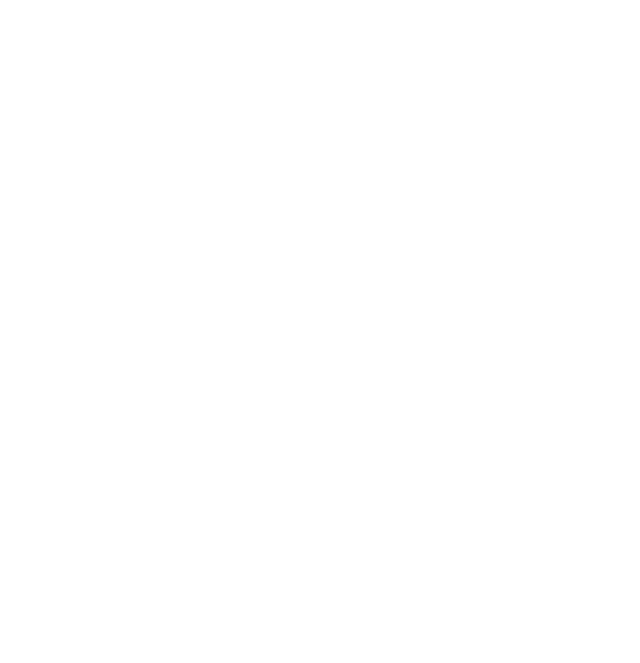
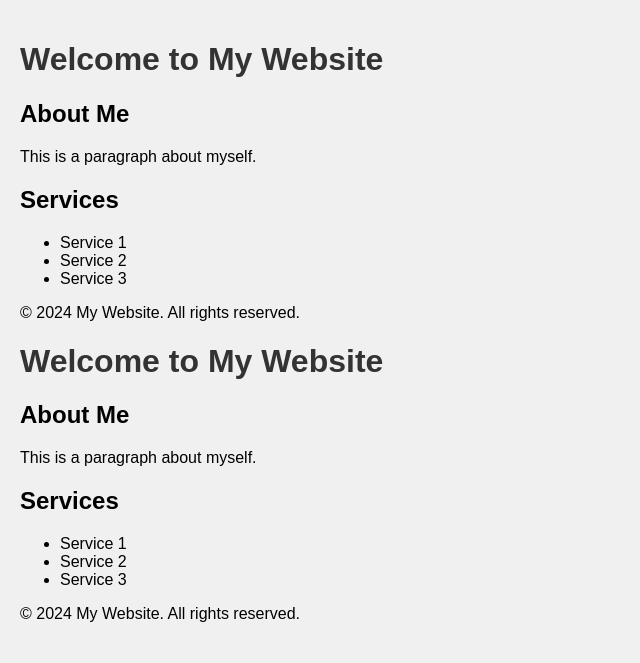
Before and after one commit to maxinerosales12/midterm, a plain HTML site: page index.html in a window 1280 px wide. Shown: the whole page, without its empty margins (0-640 px from the left). Drawn offline with Linux system fonts and the light colour scheme.

```diff
--- a/index.html
+++ b/index.html
@@ -1,10 +1,64 @@
 <!DOCTYPE html>
-<html lang="en" dir="ltr">
-  <head>
-    <meta charset="utf-8">
-    <title>welcom to my midterm exam</title>
-  </head>
-  <body>
-
-  </body>
+<html lang="en">
+<head>
+    <meta charset="UTF-8">
+    <meta name="viewport" content="width=device-width, initial-scale=1.0">
+    <title>My Website</title>
+    <link rel="stylesheet" href="style.css">
+</head>
+<body>
+    <header>
+        <h1>Welcome to My Website</h1>
+    </header>
+    <main>
+        <section>
+            <h2>About Me</h2>
+            <p>This is a paragraph about myself.</p>
+        </section>
+        <section>
+            <h2>Services</h2>
+            <ul>
+                <li>Service 1</li>
+                <li>Service 2</li>
+                <li>Service 3</li>
+            </ul>
+        </section>
+    </main>
+    <footer>
+        <p>&copy; 2024 My Website. All rights reserved.</p>
+    </footer>
+    <script src="script.js"></script>
+</body>
 </html>
+<!DOCTYPE html>
+<html lang="en">
+<head>
+    <meta charset="UTF-8">
+    <meta name="viewport" content="width=device-width, initial-scale=1.0">
+    <title>My Website</title>
+    <link rel="stylesheet" href="style.css">
+</head>
+<body>
+    <header>
+        <h1>Welcome to My Website</h1>
+    </header>
+    <main>
+        <section>
+            <h2>About Me</h2>
+            <p>This is a paragraph about myself.</p>
+        </section>
+        <section>
+            <h2>Services</h2>
+            <ul>
+                <li>Service 1</li>
+                <li>Service 2</li>
+                <li>Service 3</li>
+            </ul>
+        </section>
+    </main>
+    <footer>
+        <p>&copy; 2024 My Website. All rights reserved.</p>
+    </footer>
+    <script src="script.js"></script>
+</body>
+</html>
```
